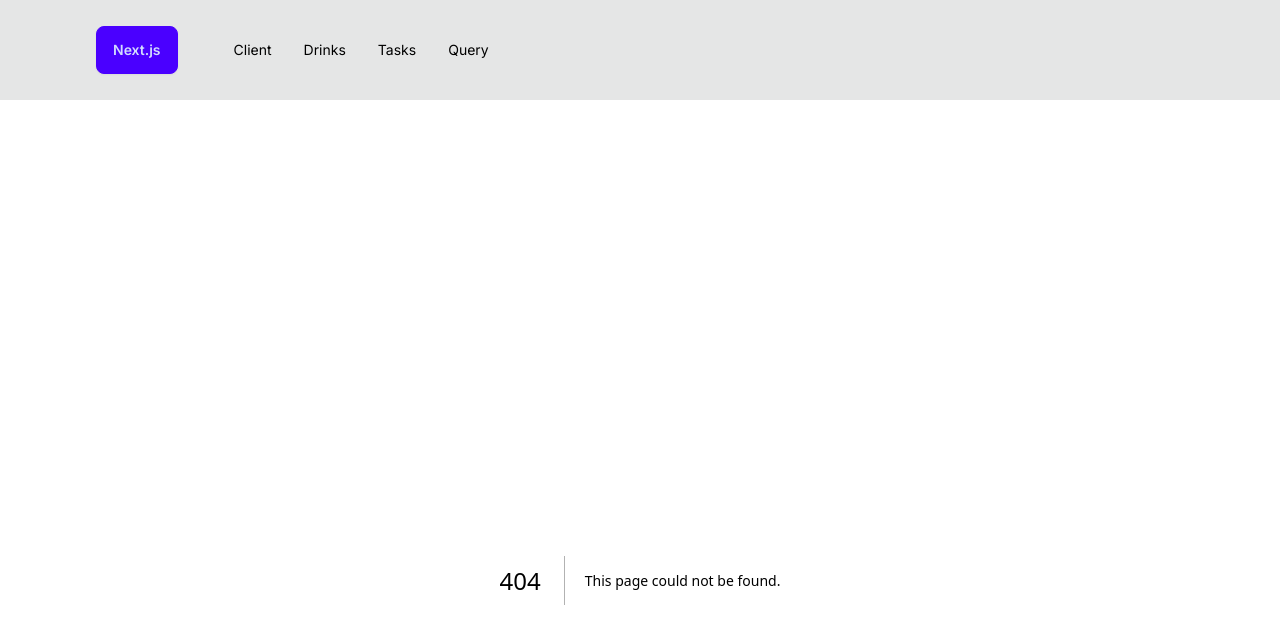
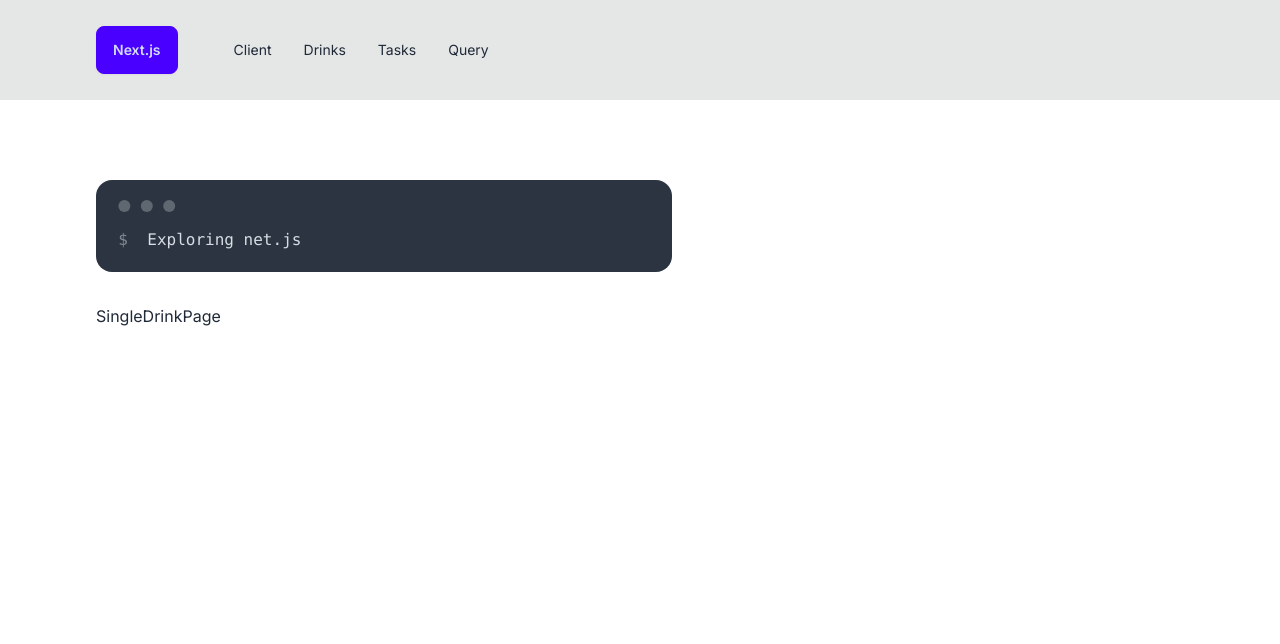
Before and after one commit to AbdullahTami/exploring-nextjs, a Next.js app: page /drinks/1 in a window 1280 px wide. Before the commit this address had no page. Shown: the top 644 px of the page. Built offline with nearby package versions, Linux system fonts and the light colour scheme.

Commit message:
setting up dynamic routes done

```diff
--- /dev/null
+++ b/app/drinks/[id]/page.js
@@ -0,0 +1,6 @@
+function SingleDrinkPage({ params }) {
+  console.log(params.id);
+  return <div>SingleDrinkPage</div>;
+}
+
+export default SingleDrinkPage;
```
